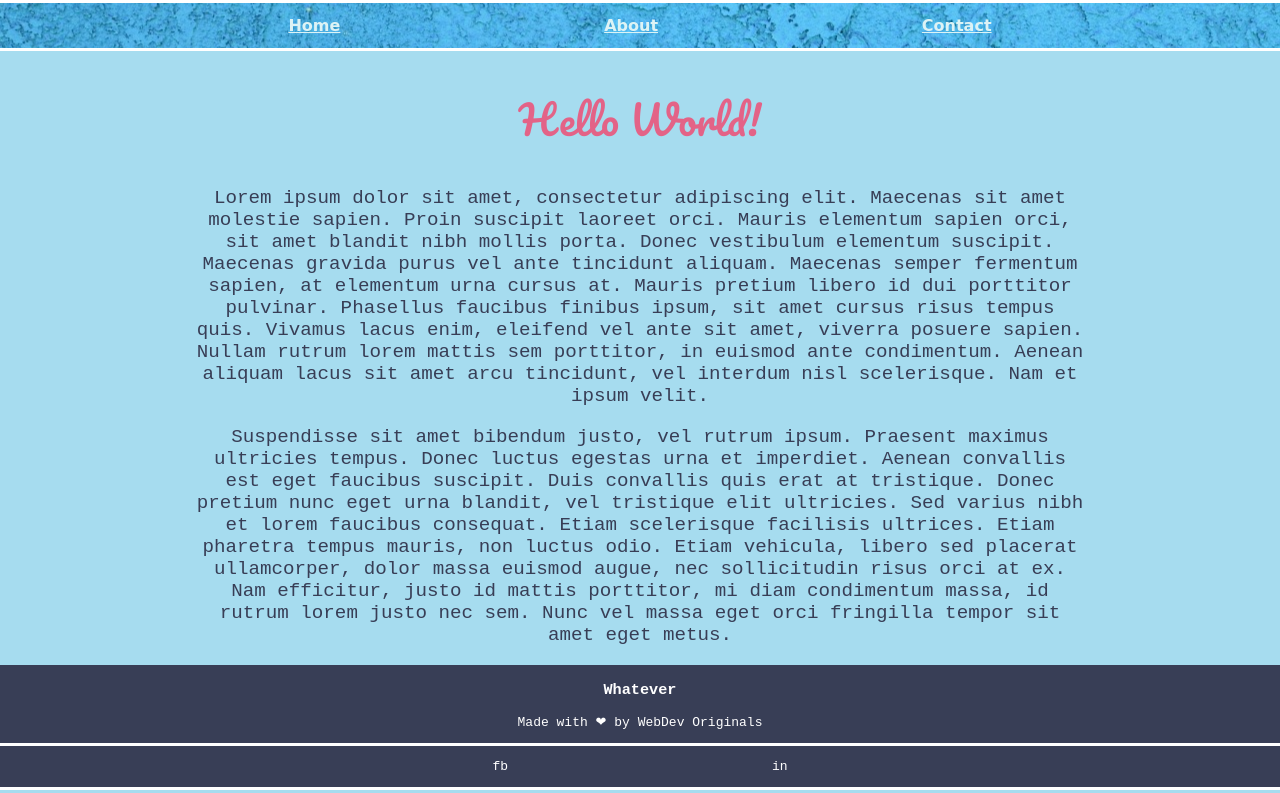
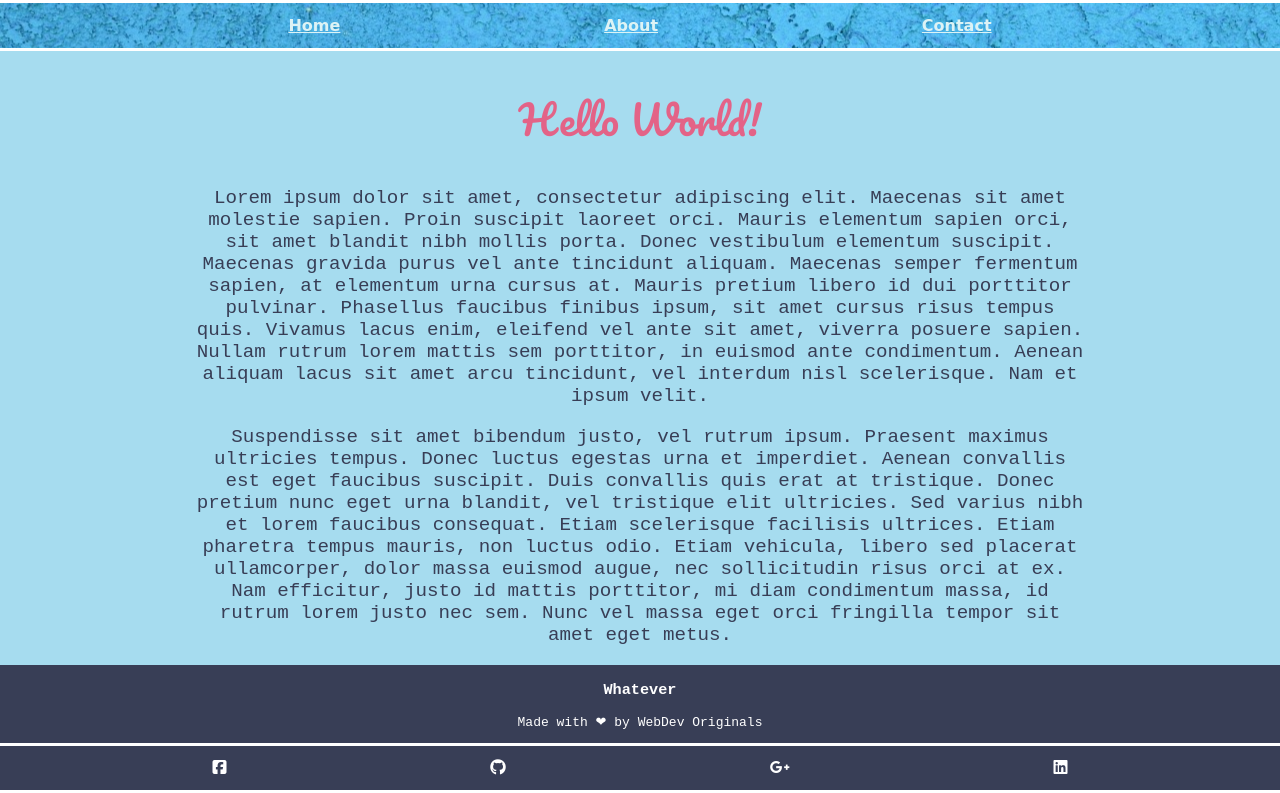
Before and after one commit to tnahddisttud/whatever, a plain HTML site: page index.html in a window 1280 px wide. Shown: the part 578-1371 px from the top of the page. Drawn offline with Linux system fonts and the light colour scheme.

Commit message:
Update index.html

```diff
--- a/index.html
+++ b/index.html
@@ -6,6 +6,7 @@
     <link rel="stylesheet" href="style.css">
     <link href="https://fonts.googleapis.com/css2?family=Pacifico&family=Roboto&display=swap" rel="stylesheet">
     <link href="https://fonts.googleapis.com/css2?family=Roboto+Mono:wght@500&display=swap" rel="stylesheet">
+    <script src="https://kit.fontawesome.com/7e681da80f.js" crossorigin="anonymous"></script>
   </head>
   <body>
     <header id="home">
@@ -29,8 +30,10 @@
         <p> Made with &#10084; by WebDev Originals </p>
       </span>
         <ul id="contact">
-        <li>fb</li>
-        <li>in</li>
+        <li><i class='fab fa-facebook-square'></i></li>
+        <li><i class='fab fa-github'></i></li>
+        <li><i class='fab fa-google-plus-g'></i></li>
+        <li><i class='fab fa-linkedin'></i></li>
         </ul>
 
     </footer>
```
